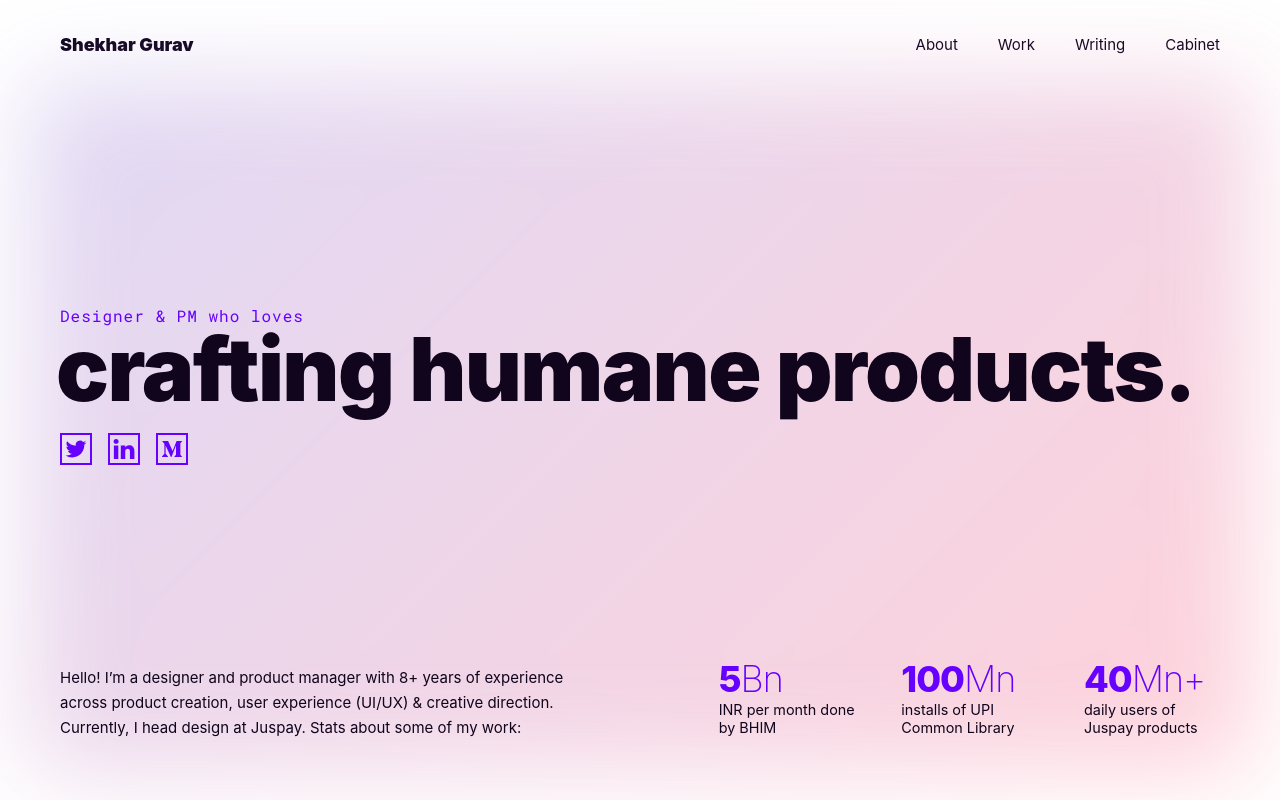
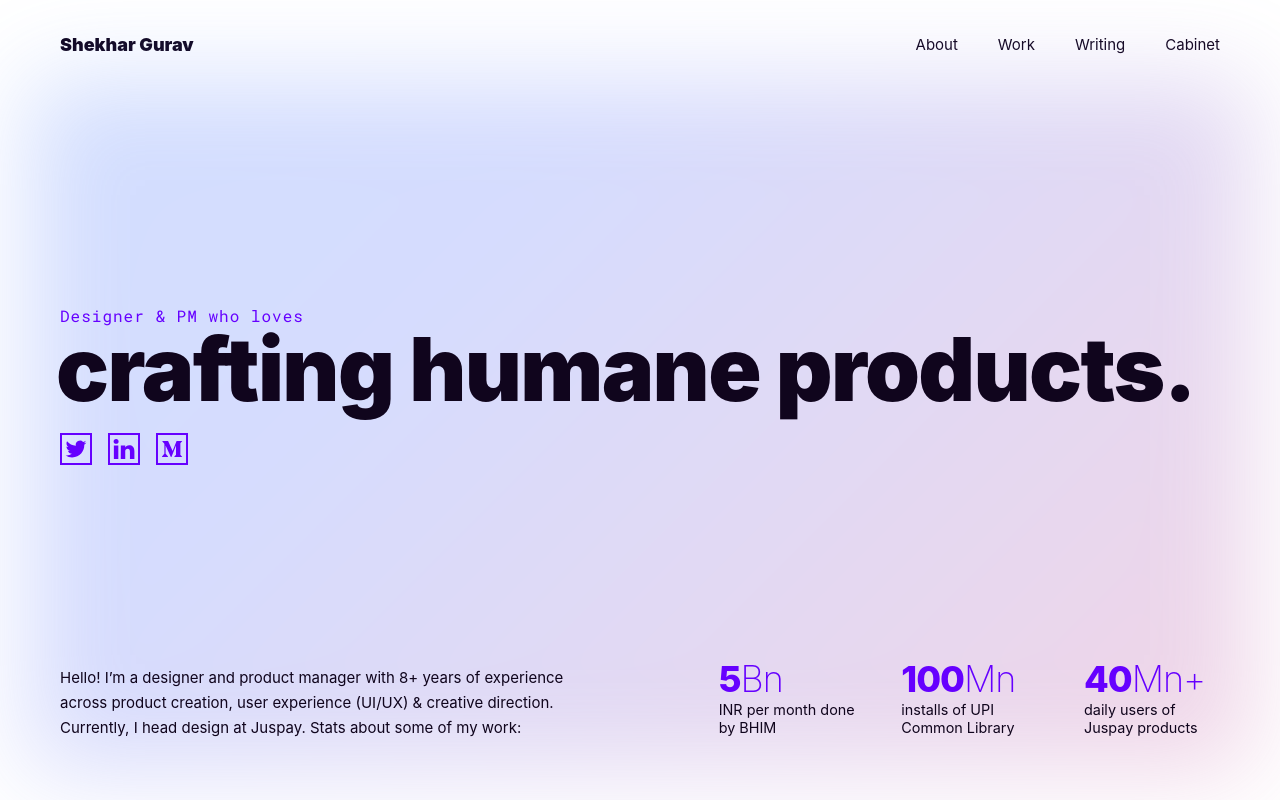
Before and after one commit to pzync/portfolio-website, a Gatsby site: page / in a window 1280 px wide. Built offline with nearby package versions, Linux system fonts and the light colour scheme; Gatsby itself is replaced by a stand-in of ours; a web font is replaced by a local one.

Commit message:
minor - gradient bg color changes - blue sky to sunset sky

```diff
--- a/src/components/index.css
+++ b/src/components/index.css
@@ -13,7 +13,7 @@
   z-index: -1;
   grid-row: 1 / 8;
   grid-column: 2 / 8;
-  background: linear-gradient(-45deg, #f8d856, #fc5c7d, #6a82fb, #46bbff);
+  background: linear-gradient(-45deg, #f8e38d, #fc5c7d, #6a82fb, #469cff, #46daff);
   background-size: 400% 400%;
   opacity: 0.28;
   filter: blur(48px);
```
